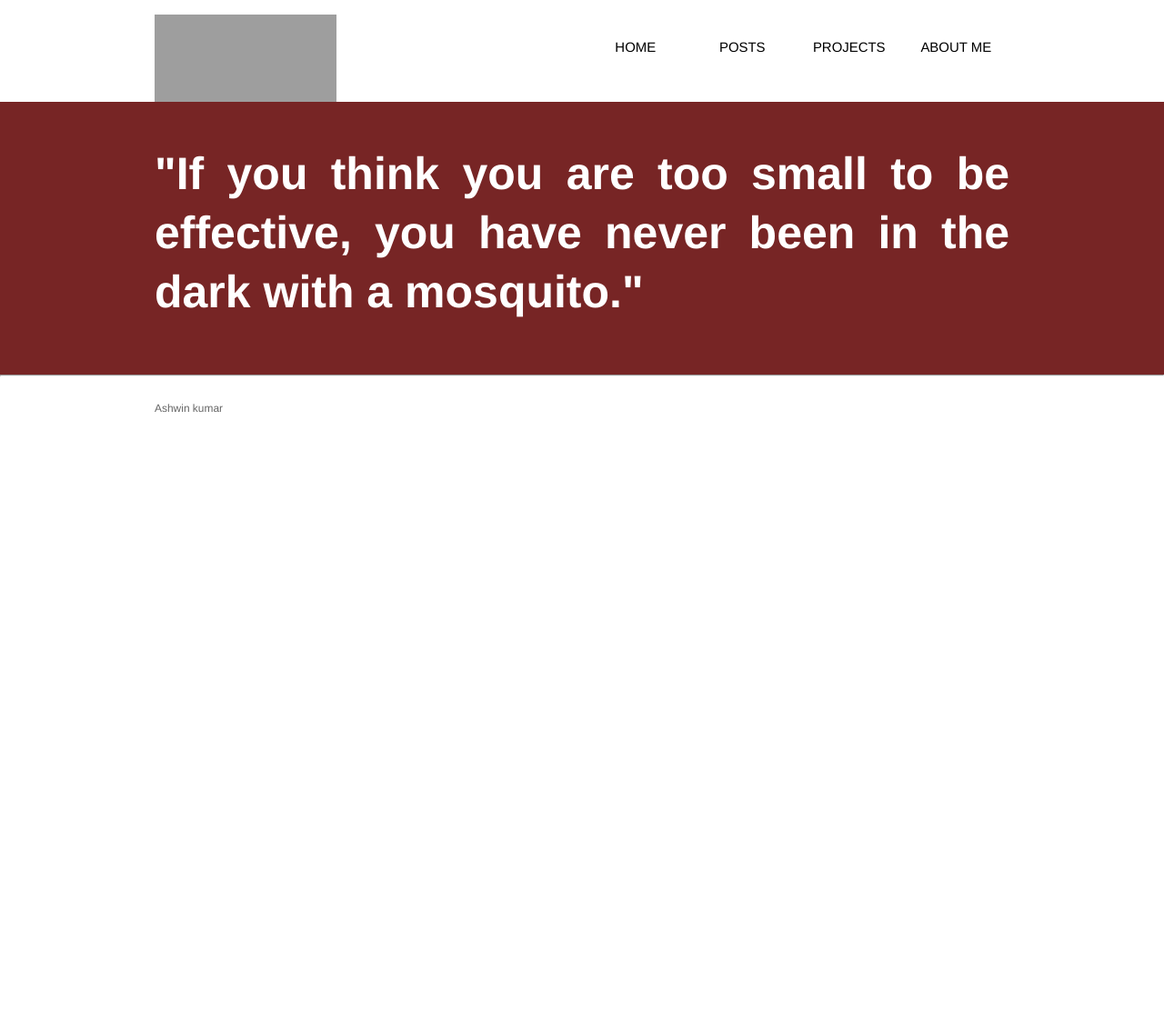
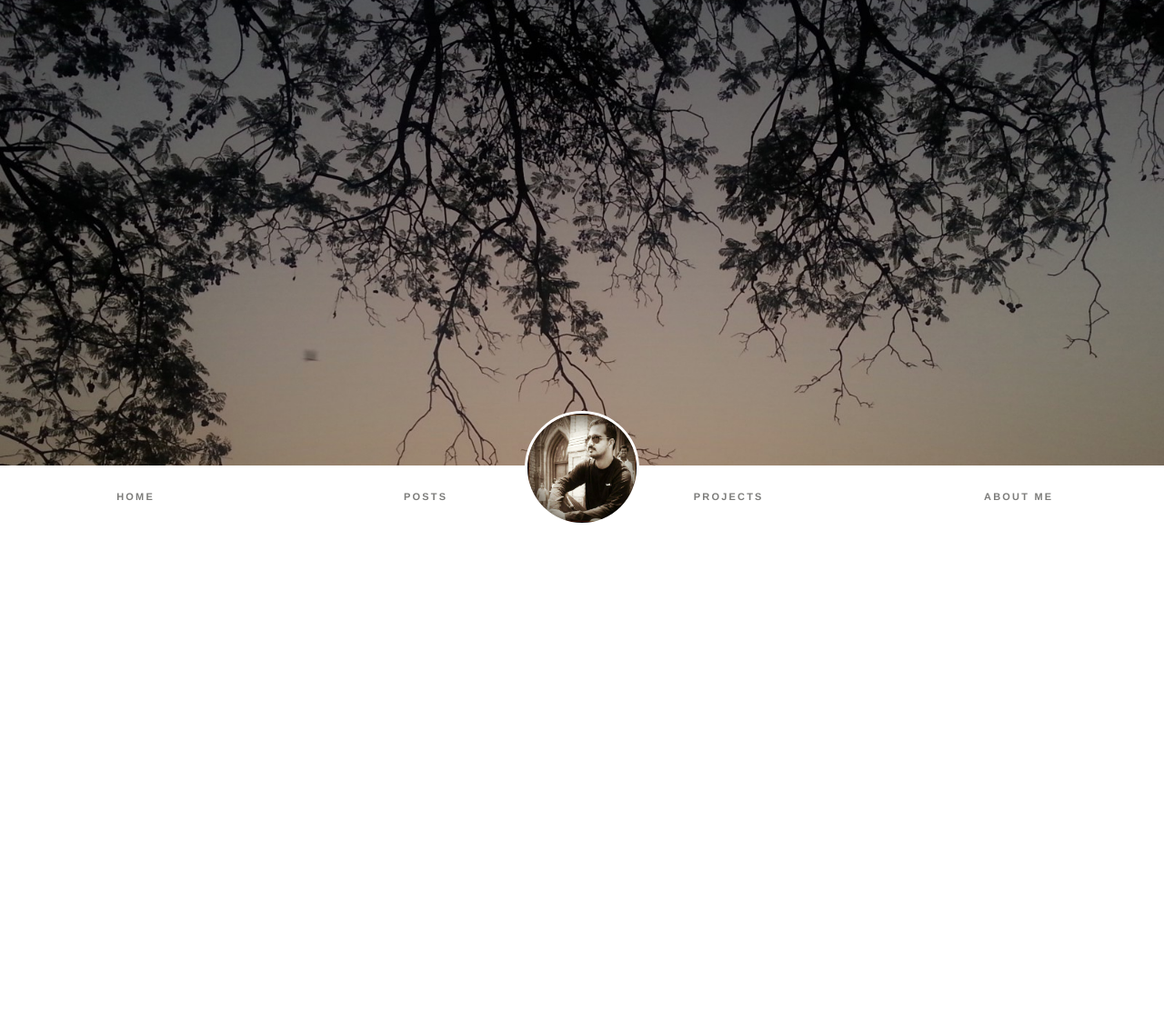
Before and after one commit to ashking/ashwinkumar.me, a Jekyll site: the page built from index.html, in a window 1280 px wide. Shown: the whole page at 91% size. Built offline with Jekyll 4.4.1, drawn with Linux system fonts in a browser that asks for light colours; nearby versions of some CDN libraries; Markdown is read by kramdown in place of the engine named in the settings; before the commit the page ends 900 px from its top, so only the background shows below that; grey boxes are pictures that could not be loaded.

Commit message:
to look like medium.com's UI

```diff
--- a/_layouts/default.html
+++ b/_layouts/default.html
@@ -38,6 +38,14 @@ $(document).ready(function(){
       } else {
         $('#back-top').fadeOut();
       }
+
+       var s = $(window).scrollTop(),
+            d = $(document).height(),
+            c = $(window).height(),
+            opacityVal = (s / 150);
+
+        $('.blurred-image').css('opacity', opacityVal);
+
     });
 
     // scroll body to 0px on click
--- /dev/null
+++ b/_layouts/home.html
@@ -0,0 +1,98 @@
+<!DOCTYPE html>
+<html>
+<head>
+  <meta charset="utf-8">
+  <meta http-equiv="X-UA-Compatible" content="IE=edge,chrome=1">
+  {% if page.title %}
+  <title>Ashwin kumar: {{ page.title }}</title>
+  {% else %}
+  <title>Ashwin kumar</title>
+  {% endif %}
+
+  {% if page.description %}
+  <meta name="description" content="{{ page.description }}" />
+  {% else %}
+  <meta name="description" content="{{ site.description }}" />
+  {% endif %}
+  <meta name="viewport" content="width=device-width">
+
+  <link rel="stylesheet" href="/css/syntax.css">
+
+  <link rel="stylesheet" href="/css/main.css">
+
+  <script src="//ajax.googleapis.com/ajax/libs/jquery/1.10.2/jquery.min.js"></script>
+
+
+
+<script>
+$(document).ready(function(){
+
+  // hide #back-top first
+  $("#back-top").hide();
+
+  // fade in #back-top
+  $(function () {
+    $(window).scroll(function () {
+      if ($(this).scrollTop() > 100) {
+        $('#back-top').fadeIn();
+      } else {
+        $('#back-top').fadeOut();
+      }
+
+       var s = $(window).scrollTop(),
+            d = $(document).height(),
+            c = $(window).height(),
+            opacityVal = (s / 150);
+
+        $('.blurred-image').css('opacity', opacityVal);
+
+    });
+
+    // scroll body to 0px on click
+    $('#back-top a').click(function () {
+      $('body,html').animate({
+        scrollTop: 0
+      }, 400);
+      return false;
+    });
+  });
+
+});
+</script>
+
+
+<script>
+  (function(i,s,o,g,r,a,m){i['GoogleAnalyticsObject']=r;i[r]=i[r]||function(){
+  (i[r].q=i[r].q||[]).push(arguments)},i[r].l=1*new Date();a=s.createElement(o),
+  m=s.getElementsByTagName(o)[0];a.async=1;a.src=g;m.parentNode.insertBefore(a,m)
+  })(window,document,'script','//www.google-analytics.com/analytics.js','ga');
+
+  ga('create', '{{site.google-analytics}}', 'ashwinkumar.me');
+  ga('send', 'pageview');
+
+</script>
+
+  </head>
+<body>
+
+  <div class="site">
+    <div class="header">
+      <!--<div class="header-section">
+        <h1 class="title">
+          <a href="/">
+           <img class="logo" src="http://www.gravatar.com/avatar/89c33bdd3ed994bd85a26a5185127035.png" alt="Ashwin">
+         </a>
+       </h1>
+
+
+    </div>-->
+  </div>
+
+          {{ content }}
+
+          <hr></hr>
+
+        </div>
+
+      </body>
+      </html>
--- a/css/main.css
+++ b/css/main.css
@@ -18,6 +18,8 @@ body {
   font-size: small;
   line-height: 20px;
   text-align: center;
+  margin: 0;
+  padding: 0;
 }
 
 h1, h2, h3, h4, h5, h6 {
@@ -322,3 +324,71 @@ ul.posts span {
 #back-top a:hover span {
   background-color: #777;
 }
+
+
+.cover-image {
+    position: absolute;
+    height: 1000px;
+    background-position: center;
+    -webkit-background-size: cover;
+    top: 0;
+    bottom: 0;
+    left: 0;
+    right: 0;
+}
+
+.layout-foreground {
+    background: white;
+    min-height: 600px;
+    width: 100%;
+    position: absolute;
+    z-index: 5;
+    margin-top: 100px;
+    text-align: center;
+}
+
+.pic {
+    height: 120px;
+    width: 120px;
+    border-radius: 100%;
+    margin-top: -60px;
+    border: 3px solid #fff;
+}
+
+
+.navbar-home{
+  margin-top: 120px;
+  z-index: 6;
+  position: relative;
+}
+
+.navbar-home .left{
+  float: left;
+  width: 50%;
+}
+
+.navbar-home .right{
+  float: right;
+  width: 50%;
+}
+
+.navbar-home table{
+  text-align: center;
+  width: 100%
+
+}
+
+.navbar-home a {
+  font-weight: 700;
+font-style: normal;
+display: inline-block;
+font-size: 11px;
+text-transform: uppercase;
+letter-spacing: .2em;
+color: #7d7d7b;
+text-decoration: none;
+}
+
+.site .home{
+  height: 300px;
+}
--- a/index.html
+++ b/index.html
@@ -1,15 +1,45 @@
 ---
-layout: default
+layout: home
 ---
 
-<div class="introduction">
-            <div class="content">
-              <div class="intro">
-                <div class="text">
-                  "If you think you are too small to be effective, you have never been in the dark with a mosquito."
-                </div>
-                <div class="links">
-                </div>
-              </div>
-            </div>
+<div class="home">
           </div>
+
+<div id="blurred-image-container">
+    <div class="cover-image" style="background-image:url('img/1-.jpeg')"></div>
+    <div class="cover-image blurred-image" style="background-image:url('img/2-.jpeg');opacity:0"></div>
+</div>
+
+
+<div class="layout-foreground">
+    <img class="pic" src="img/ashwin.jpeg"/>
+</div>
+<div class="navbar-home">
+  <div class="left">
+    <table>
+      <tr>
+        <td>
+          <a class="extra" href="/">HOME</a>
+        </td>
+        <td>
+          <a class="extra" href="/posts">POSTS</a>
+        </td>
+      </tr>
+    </table>
+
+
+        </div>
+        <div class="right">
+<table>
+      <tr>
+        <td>
+          <a class="extra" href="/projects">PROJECTS</a>
+        </td>
+        <td>
+          <a class="extra" href="/about">ABOUT ME</a>
+        </td>
+      </tr>
+    </table>
+
+
+      </div></div>
```
Also changed, not shown: img/1-.jpeg (added), img/2-.jpeg (added), img/ashwin.jpeg (added).
